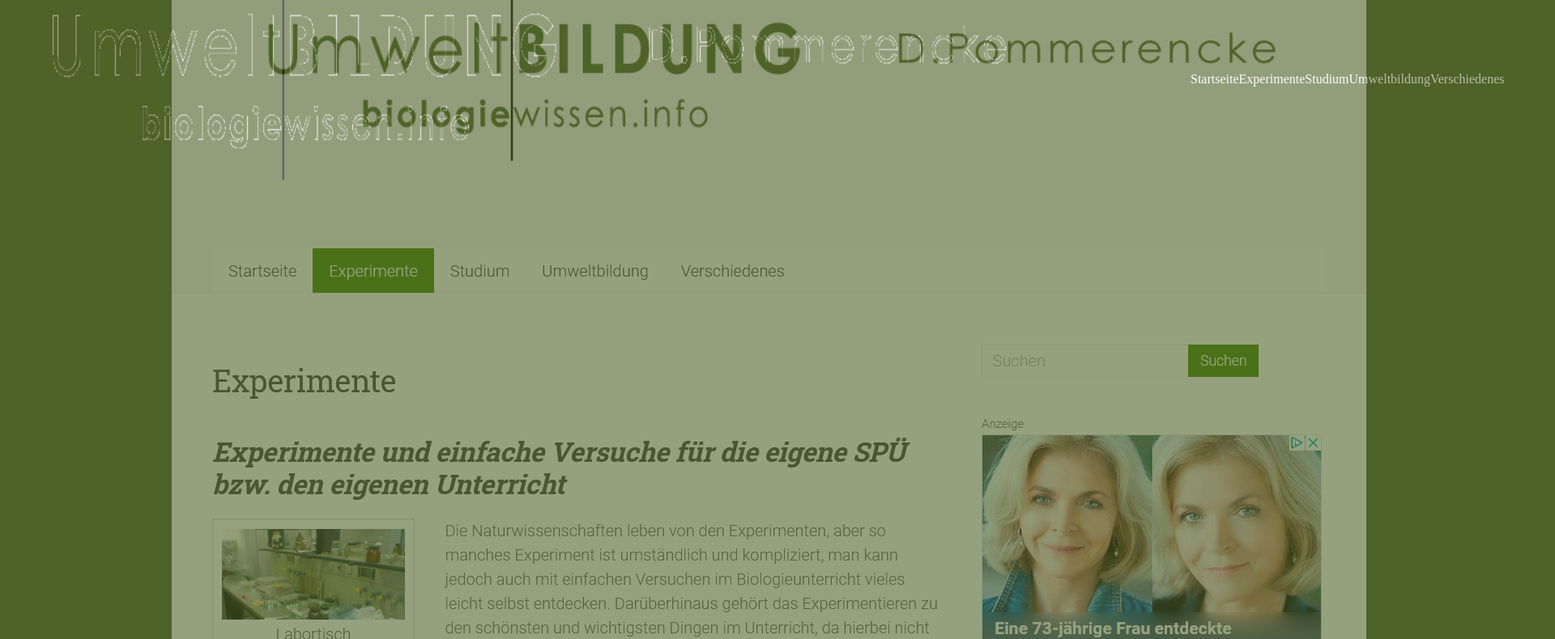
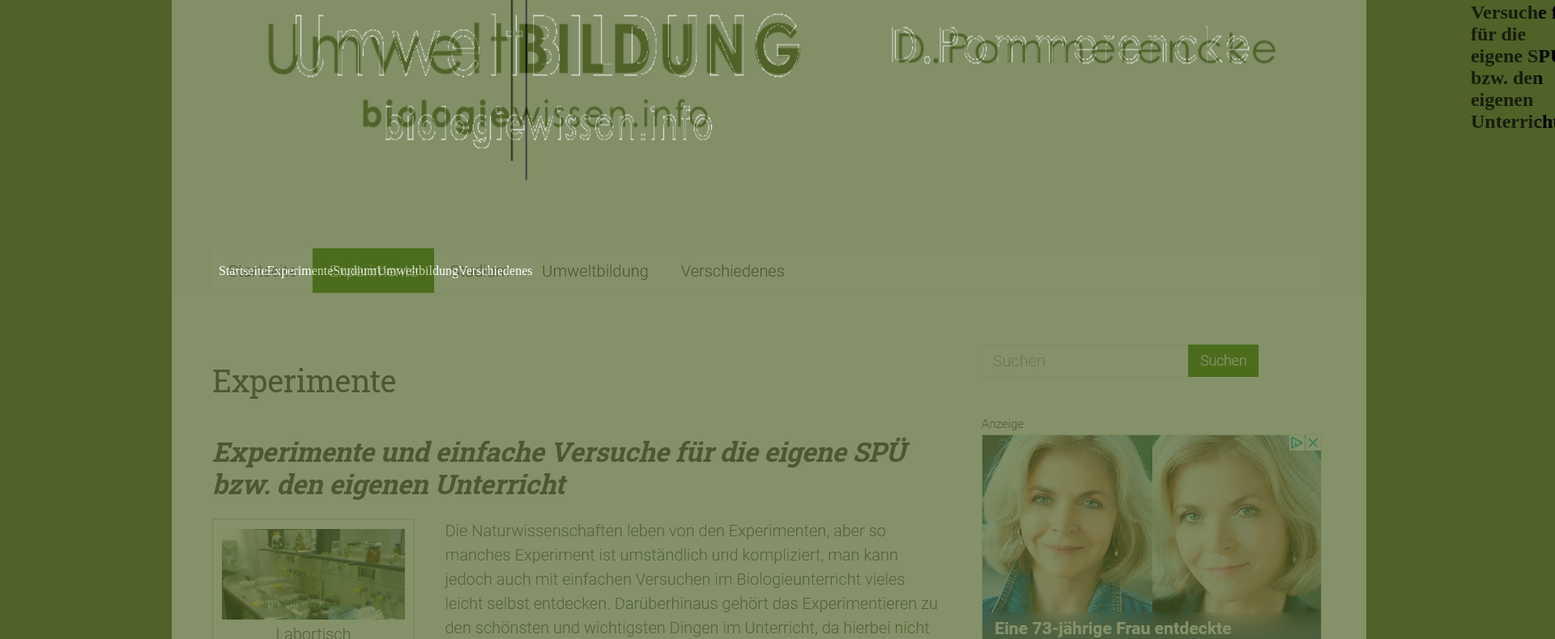
Before and after one commit to elisaeberl/Website-Klon, a plain HTML site: page index.html in a window 1280 px wide. Shown: the part 52-842 px from the top of the page at 81% size, 1920 px wide, since content can reach past the window. Drawn offline with Linux system fonts and the light colour scheme.

Commit message:
Add files via upload

```diff
--- a/style.css
+++ b/style.css
@@ -7,7 +7,7 @@
 #vorlage {
   position: absolute;
 
-  opacity: 0.4;
+  opacity: 0.3;
 }
 
 body {
@@ -18,14 +18,24 @@ body {
 }
 
 nav {
-  padding: 18px 170px;
+  padding: 18px 20px;
   color: blue;
   display: flex;
 }
 nav ul {
-  width: 550px;
+  margin-left: -1350px;
+  margin-top: 360px;
   list-style: none;
   display: flex;
+  justify-content: space-around;
   align-items: center;
   color: white;
 }
+
+.header-image {
+  margin-left: 300px;
+}
+
+h1 {
+  margin-left: -1150;
+}
```
